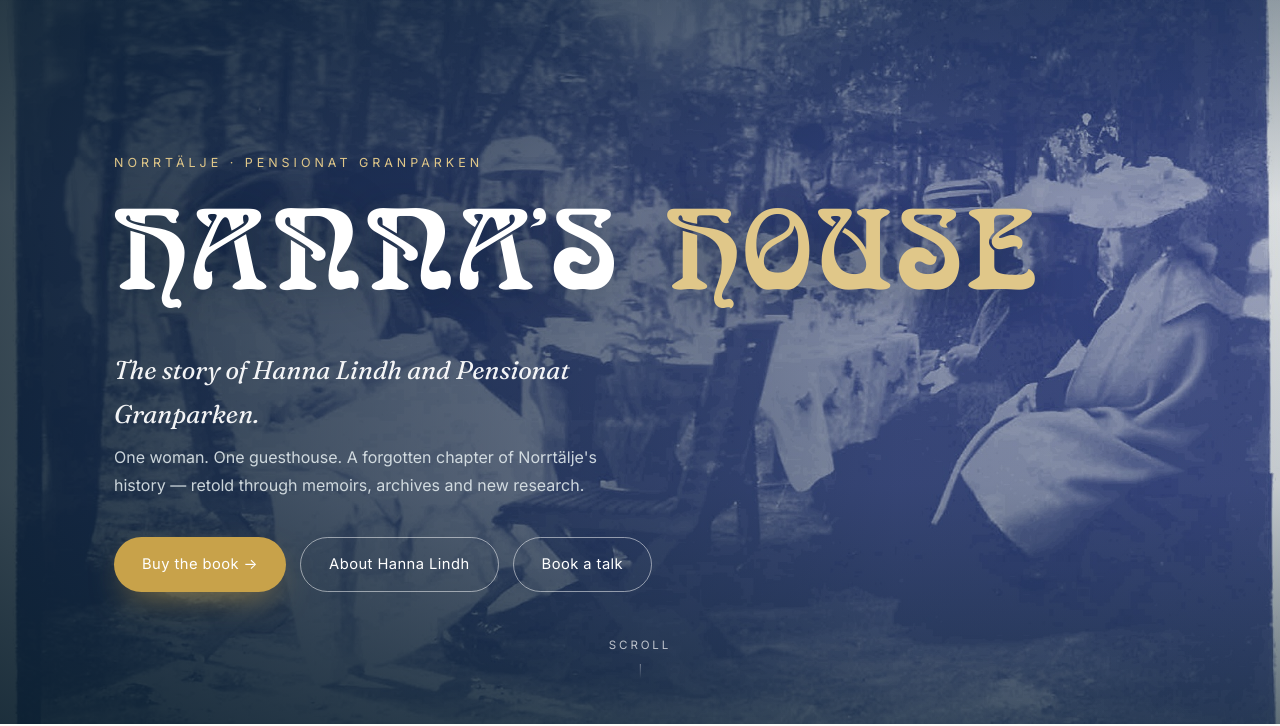
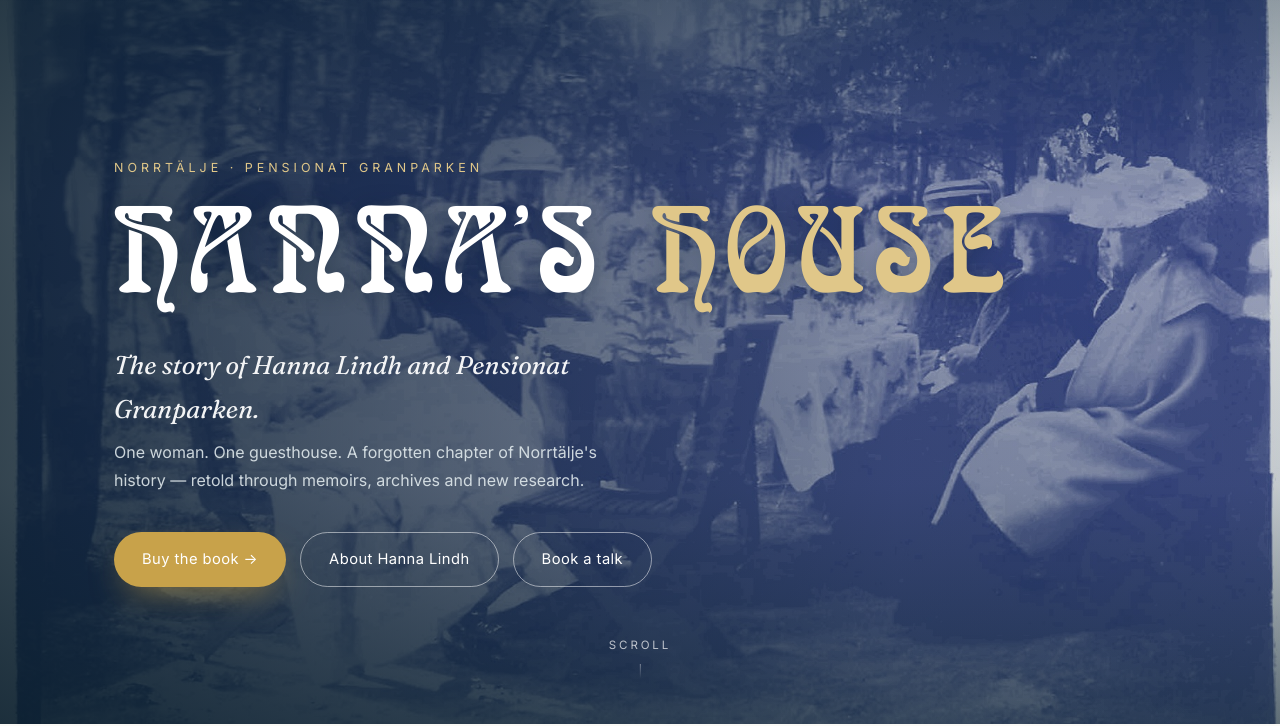
Before and after one commit to FredrikAnthony/hannashus, a plain HTML site: page en/index.html in a window 1280 px wide. Shown: the part 76-802 px from the top of the page. Drawn offline with Linux system fonts and the light colour scheme.

Commit message:
Match headings to Art Nouveau reference

```diff
--- a/en/index.html
+++ b/en/index.html
@@ -51,7 +51,7 @@
     -webkit-font-smoothing:antialiased;
     overflow-x:hidden;
   }
-  h1,h2,h3,h4{font-family:var(--display); font-weight:400; line-height:1.16; letter-spacing:.015em;}
+  h1,h2,h3,h4{font-family:var(--display); font-weight:400; font-synthesis:none; line-height:1.2; letter-spacing:.025em; text-rendering:optimizeLegibility;}
   a{color:inherit; text-decoration:none;}
   img{max-width:100%; display:block;}
   .wrap{max-width:var(--maxw); margin:0 auto; padding-inline:var(--gut);}
@@ -140,8 +140,9 @@
     color:var(--gold-soft); margin-bottom:22px;
   }
   .hero h1{
-    font-size:clamp(3.2rem, 9vw, 7rem); font-weight:400; letter-spacing:.035em; text-transform:uppercase;
-    text-shadow:0 2px 40px rgba(7,24,36,.4);
+    display:block; width:119%; transform:scaleX(.84); transform-origin:left center;
+    font-size:clamp(3.55rem, 9.5vw, 7.5rem); font-weight:400; letter-spacing:.085em; text-transform:uppercase;
+    line-height:1; text-shadow:0 2px 24px rgba(7,24,36,.32);
   }
   .hero h1 em{font-style:normal; color:var(--gold-soft);}
   .hero .lead{
@@ -178,7 +179,7 @@
     font-weight:500; margin-bottom:18px; display:flex; align-items:center; gap:12px;
   }
   .kicker::before{content:""; width:30px; height:1.5px; background:var(--gold);}
-  h2.section-title{font-size:clamp(2rem,4.4vw,3.1rem); color:var(--deep); margin-bottom:8px;}
+  h2.section-title{font-size:clamp(2.1rem,4.5vw,3.2rem); line-height:1.23; letter-spacing:.035em; text-wrap:balance; color:var(--deep); margin-bottom:8px;}
   .section-title + .dek{font-size:1.12rem; color:var(--ink-soft); max-width:60ch; margin-top:18px;}
   .grid2{display:grid; grid-template-columns:1fr 1fr; gap:clamp(36px,6vw,80px); align-items:center;}
 
@@ -376,6 +377,7 @@
   }
   @media (max-width:560px){
     .claim-cards,.press-grid,.gallery-grid,.foot-grid,.tl-track{grid-template-columns:1fr;}
+    .hero h1{width:122%; transform:scaleX(.82); font-size:clamp(3rem,16vw,4.7rem); letter-spacing:.065em;}
   }
 </style>
 </head>
```
Also changed, not shown: index.html (+6 -4 lines).
